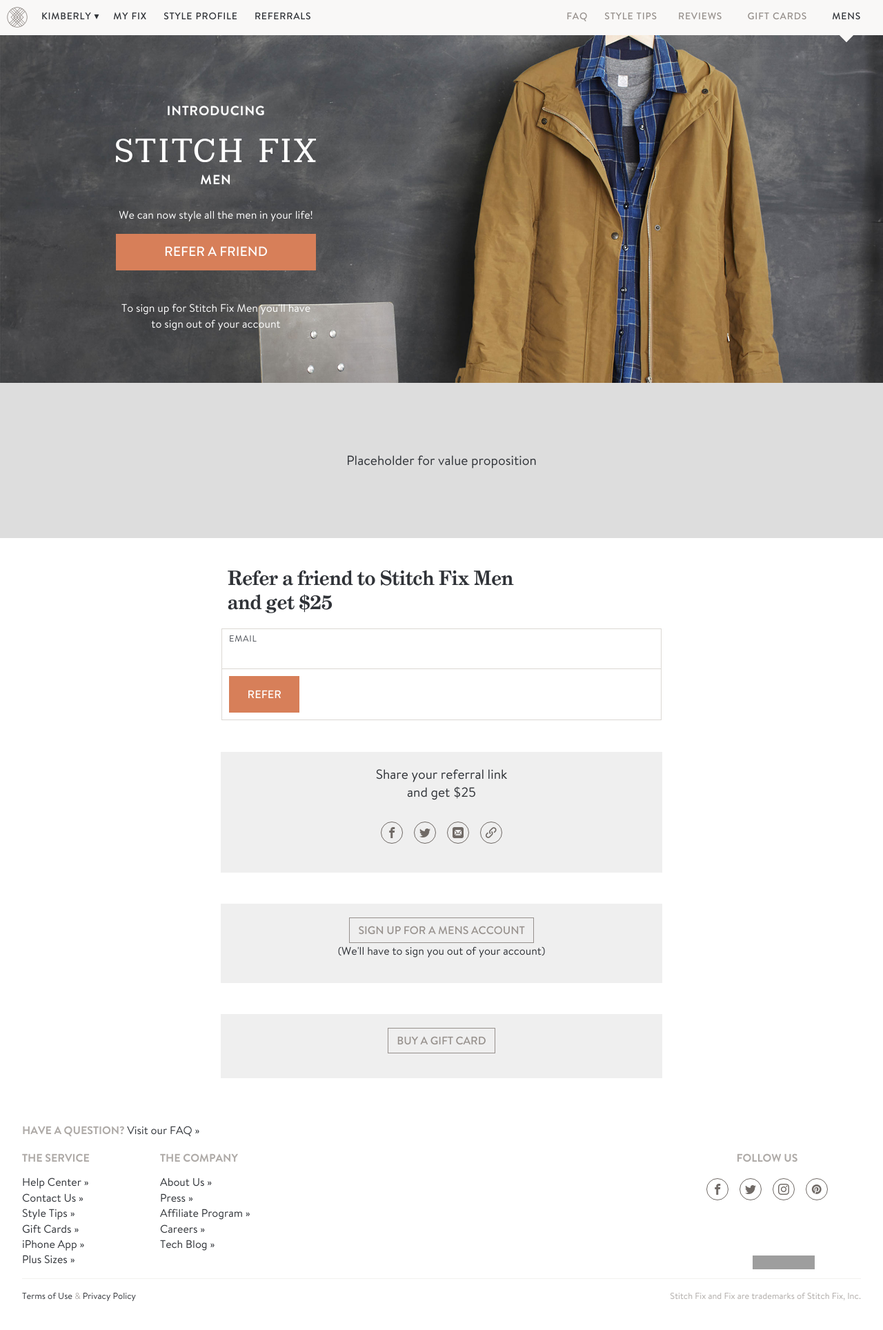
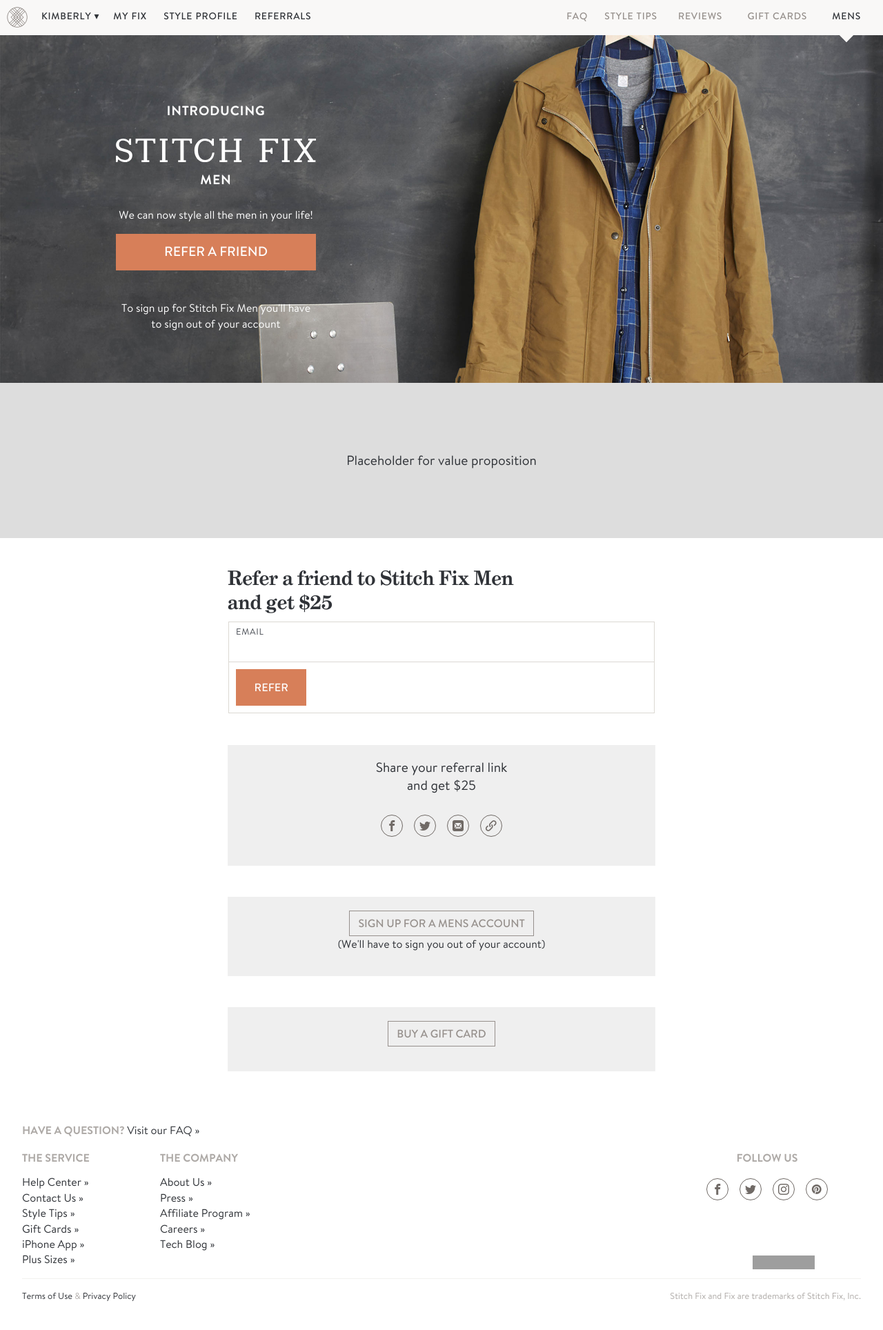
Before and after one commit to yorthehunter/gateway-prototype-alt, a Jekyll site: the page built from logged-in/mens/index.html, in a window 1280 px wide. Shown: the whole page at 69% size. Built offline with Jekyll 4.4.1, drawn with Linux system fonts in a browser that asks for light colours; some web fonts are replaced; grey boxes are pictures that could not be loaded.

Commit message:
refer form tweaks

```diff
--- a/logged-in/mens/index.html
+++ b/logged-in/mens/index.html
@@ -40,9 +40,9 @@
 
 <div class="get-started-container">
 
-<form id="get-started-form" class="refer-form" >
+<form id="get-started-form" class="refer-form"  style="padding: 10px;">
 
-	<div class="" style="padding: 10px;">
+	<div class="">
 
 		<h2>Refer a friend to Stitch Fix Men <br />and get $25</h2>
 
@@ -51,14 +51,14 @@
 
 	<fieldset>
 
-	<div class="form-group">
+	<div class="form-group" style="border-right: 1px solid #dbd8d3; border-left: 1px solid #dbd8d3;">
 
 	    <label class="control-label" for="referee-email">Email</label>
 	    <input maxlength="75" class="form-control input-lg" size="75" type="email" name="user[email]" id="referee-email" value="" >
 
 	</div>
 
-	<div class="form-group form-group-hidden" style="display:none;">
+	<div class="form-group form-group-hidden" style="display:none; border-right: 1px solid #dbd8d3; border-left: 1px solid #dbd8d3;">
 
 	    <label class="control-label" for="referee-email">Email</label>
 	    <input maxlength="75" class="form-control input-lg" size="75" type="email" name="user[email]" id="referee-email" value="" >
```
Also changed, not shown: 1 other file.
